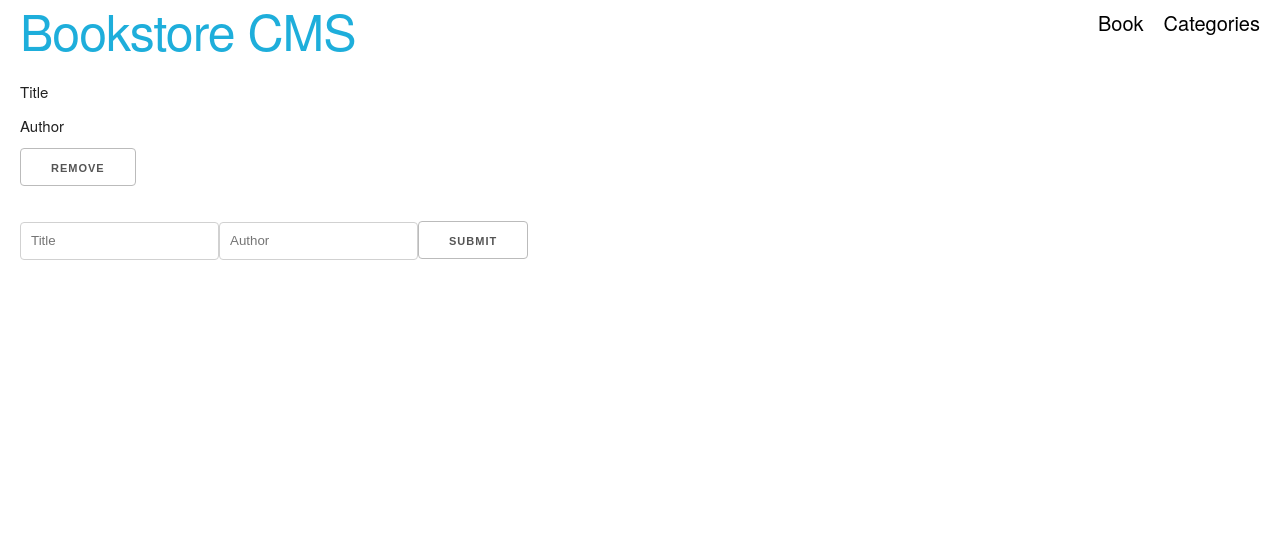
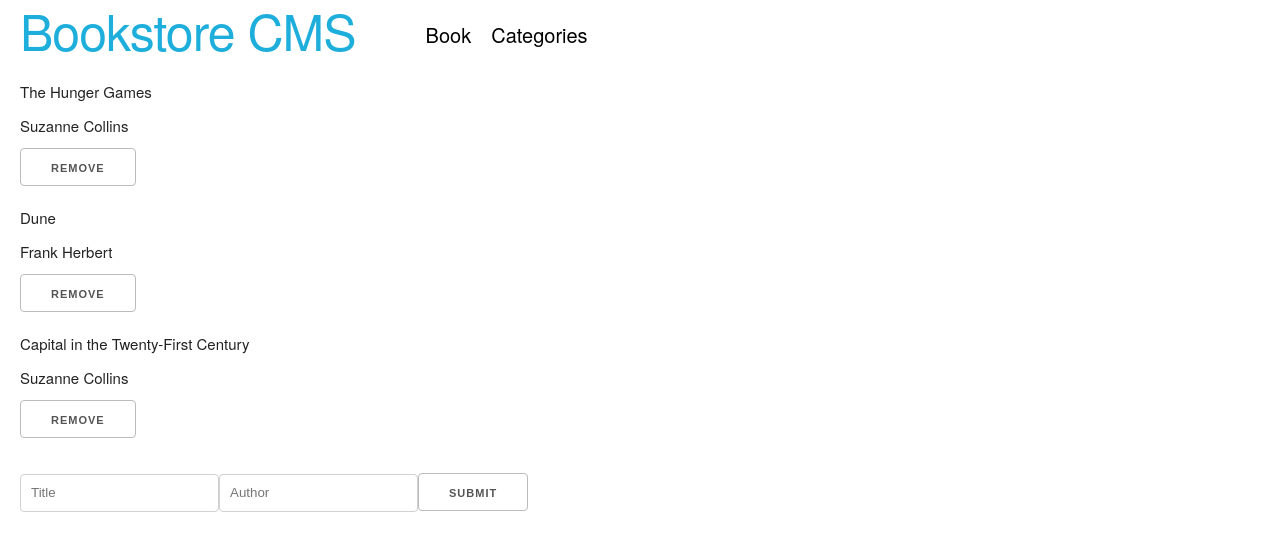
Before and after one commit to fullstop125/bookstore, a React (Vite) app: page / in a window 1280 px wide. Shown: the top 550 px of the page. Built offline with nearby package versions, Linux system fonts and the light colour scheme.

Commit message:
modify book component

```diff
--- a/src/assets/styles/navbar.css
+++ b/src/assets/styles/navbar.css
@@ -6,7 +6,7 @@ nav {
   padding: 0 20px;
   box-sizing: border-box;
   gap: 5rem;
-  justify-content: space-between;
+  justify-content:flex-start;
 }
 
 nav h1 a {
@@ -18,6 +18,7 @@ nav ul {
   align-items: center;
   gap: 2rem;
   list-style: none;
+  margin-bottom: 0;
 }
 
 nav ul li a {
--- a/src/components/Book.jsx
+++ b/src/components/Book.jsx
@@ -1,5 +1,13 @@
 import React from 'react';
 
-const Book = ({ children }) => <li>{children}</li>;
+const Book = ({ title, author, button }) => (
+  <>
+    <li>{title}</li>
+    <li>{author}</li>
+    <li>
+      <button type="button">{button}</button>
+    </li>
+  </>
+);
 
 export default Book;
--- a/src/components/BookLists.jsx
+++ b/src/components/BookLists.jsx
@@ -6,11 +6,10 @@ import '../assets/styles/booklist.css';
 const BookLists = () => (
   <>
     <ul>
-      <Book>Title</Book>
-      <Book>Author</Book>
-      <Book>
-        <button type="button">Remove</button>
-      </Book>
+      <Book title="The Hunger Games" author="Suzanne Collins" button="Remove" />
+      <Book title="Dune" author="Frank Herbert" button="Remove" />
+      <Book title="Capital in the Twenty-First Century" author="Suzanne Collins" button="Remove" />
+
     </ul>
     <Form />
   </>
```
